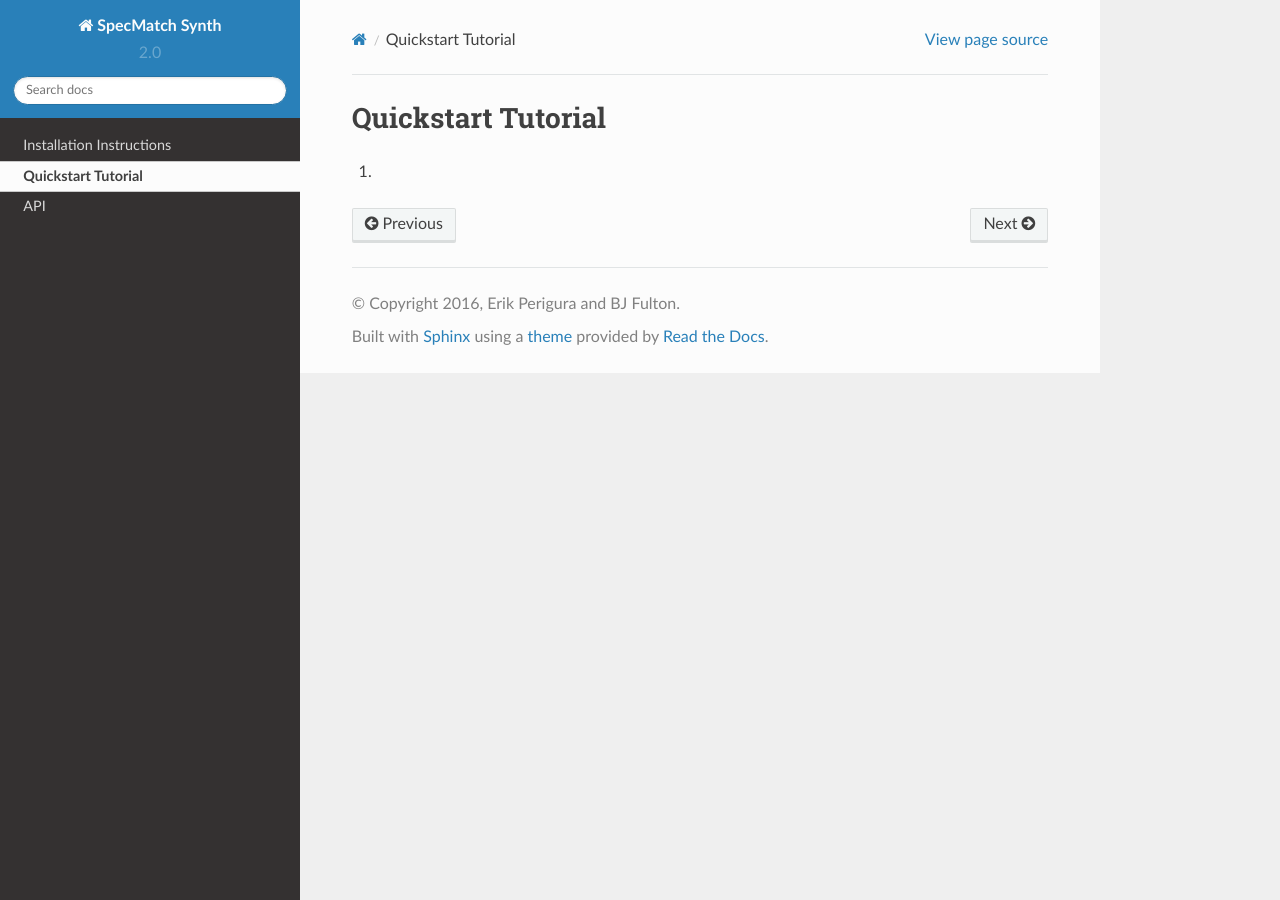
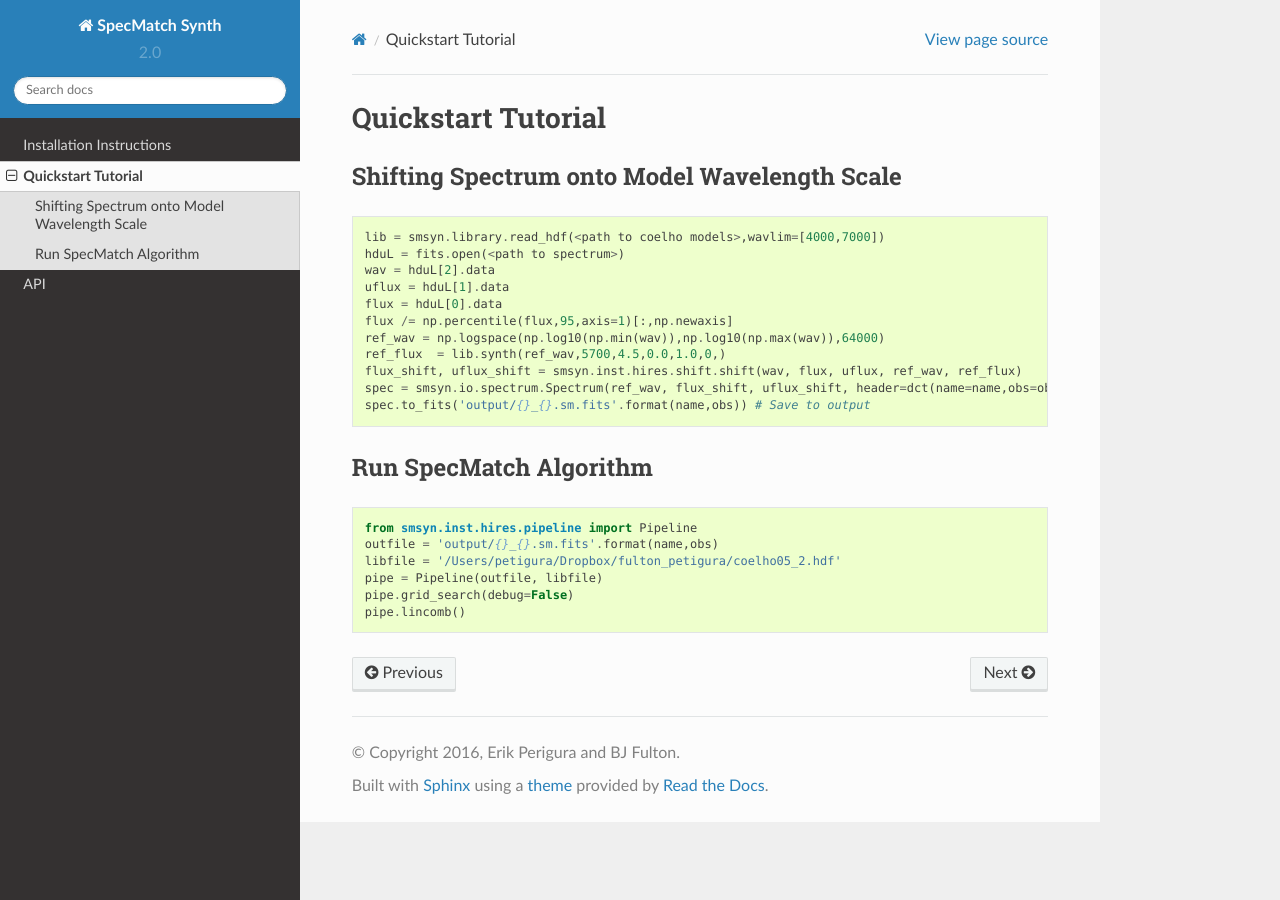
Before and after one commit to petigura/specmatch-syn, a Sphinx documentation site: the page built from doc/quickstart.rst, in a window 1280 px wide. Built offline with Sphinx 7.4.7 and the Read the Docs theme 2.0.0, drawn with Linux system fonts in a browser that asks for light colours.

Commit message:
update to docs

```diff
--- a/doc/quickstart.rst
+++ b/doc/quickstart.rst
@@ -3,4 +3,31 @@
 Quickstart Tutorial
 ===============
 
-1.
+Shifting Spectrum onto Model Wavelength Scale
+---------------------------------------------
+
+.. code-block:: python
+
+   lib = smsyn.library.read_hdf(<path to coelho models>,wavlim=[4000,7000])
+   hduL = fits.open(<path to spectrum>)
+   wav = hduL[2].data
+   uflux = hduL[1].data
+   flux = hduL[0].data
+   flux /= np.percentile(flux,95,axis=1)[:,np.newaxis]
+   ref_wav = np.logspace(np.log10(np.min(wav)),np.log10(np.max(wav)),64000)
+   ref_flux  = lib.synth(ref_wav,5700,4.5,0.0,1.0,0,)
+   flux_shift, uflux_shift = smsyn.inst.hires.shift.shift(wav, flux, uflux, ref_wav, ref_flux)
+   spec = smsyn.io.spectrum.Spectrum(ref_wav, flux_shift, uflux_shift, header=dct(name=name,obs=obs))
+   spec.to_fits('output/{}_{}.sm.fits'.format(name,obs)) # Save to output
+
+Run SpecMatch Algorithm
+-----------------------
+
+.. code-block:: python
+
+    from smsyn.inst.hires.pipeline import Pipeline
+    outfile = 'output/{}_{}.sm.fits'.format(name,obs)
+    libfile = '/Users/petigura/Dropbox/fulton_petigura/coelho05_2.hdf'
+    pipe = Pipeline(outfile, libfile)
+    pipe.grid_search(debug=False)
+    pipe.lincomb()
```
